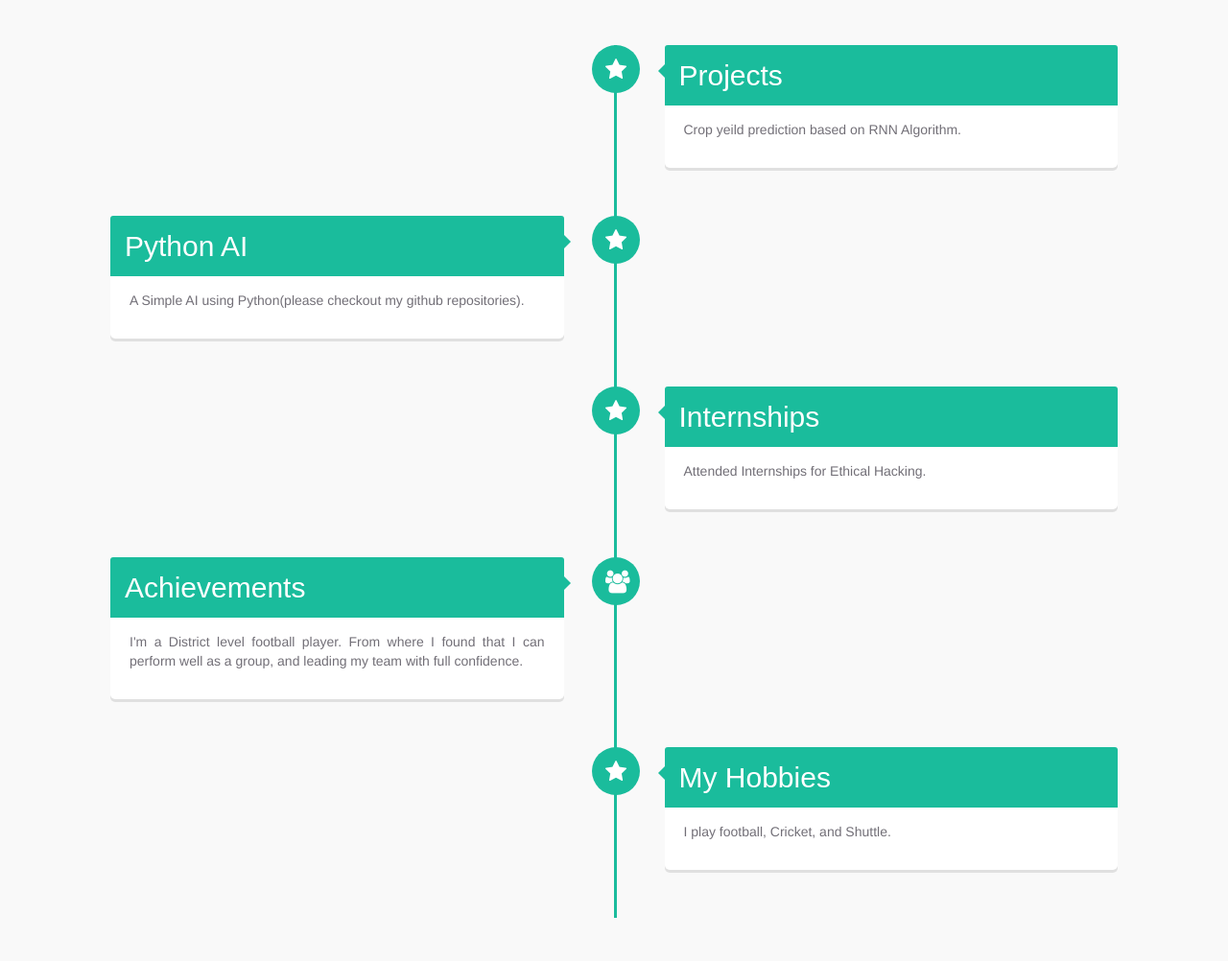
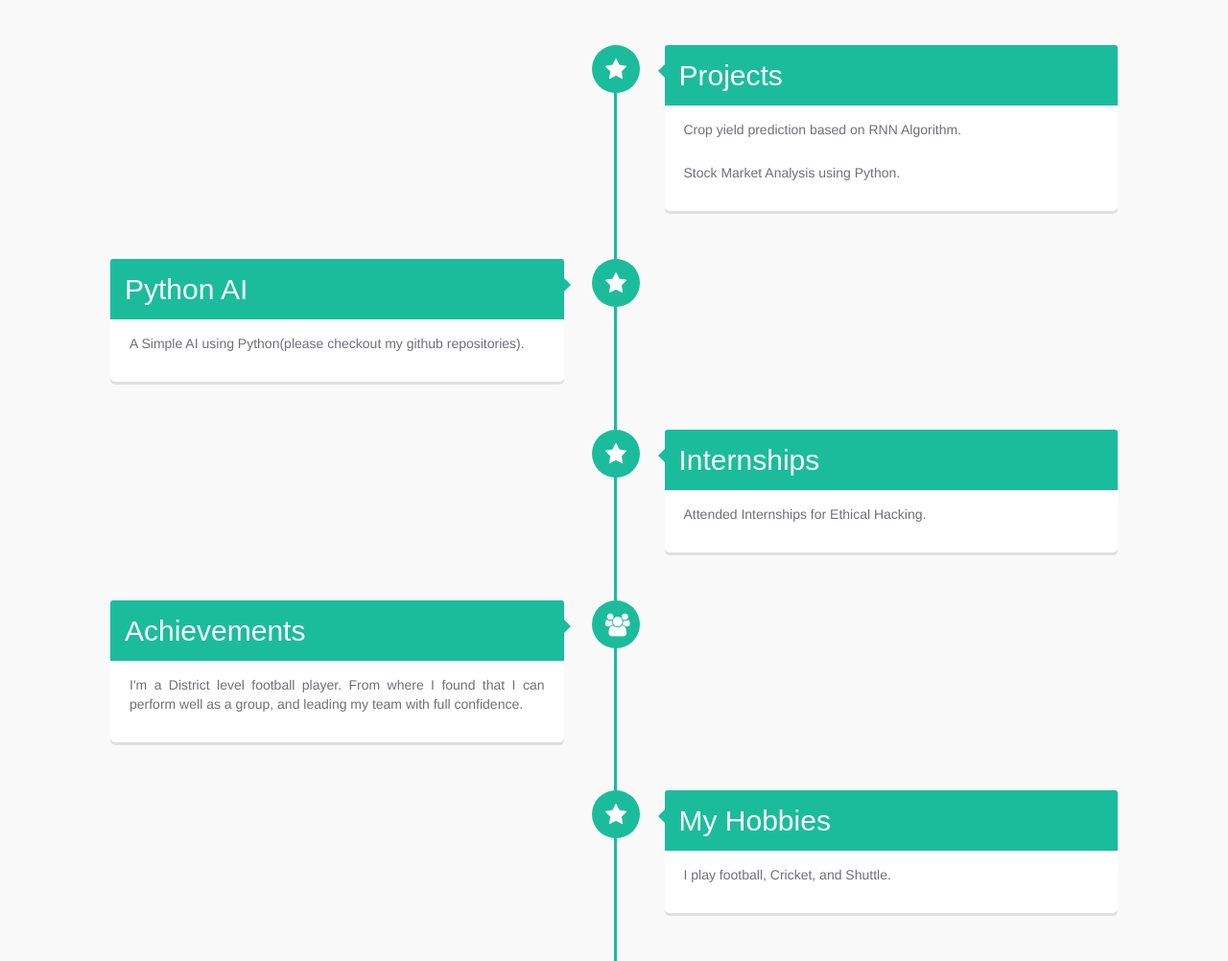
Before and after one commit to mani4889/Mysite, a plain HTML site: page index.html in a window 1280 px wide. Shown: the part 2595-3597 px from the top of the page at 96% size. Drawn offline with nearby package versions, Linux system fonts and the light colour scheme.

Commit message:
Update index.html

```diff
--- a/index.html
+++ b/index.html
@@ -225,7 +225,8 @@
                                 <h2>Projects</h2>
 
 
-                                <p>Crop yeild prediction based on RNN Algorithm.</p>
+                                <p>Crop yield prediction based on RNN Algorithm.</p>
+                                <p>Stock Market Analysis using Python.</p>
                             </div>
                         </div>
                         <!-- /Timeline Item-->
```
